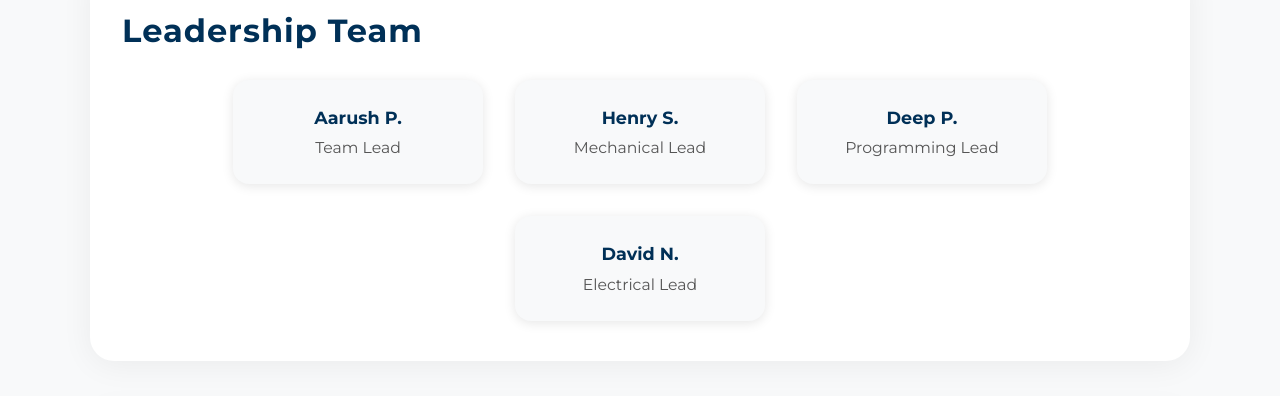
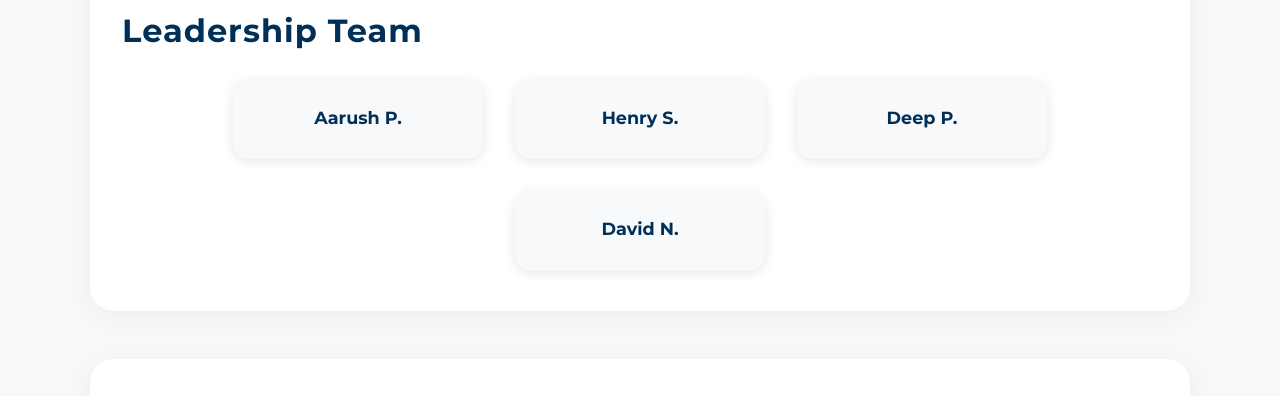
Before and after one commit to AarushX/test_gtri3d, a plain HTML site: page index.html in a window 1280 px wide. Shown: the part 1300-1696 px from the top of the page. Drawn offline with Linux system fonts and the light colour scheme.

Commit message:
Update index.html

```diff
--- a/index.html
+++ b/index.html
@@ -311,19 +311,19 @@
     <div class="leadership-list">
       <div class="leader-card">
         <h4>Aarush P.</h4>
-        <p>Team Lead</p>
+<!--         <p>Team Lead</p> -->
       </div>
       <div class="leader-card">
         <h4>Henry S.</h4>
-        <p>Mechanical Lead</p>
+<!--         <p>Mechanical Lead</p> -->
       </div>
       <div class="leader-card">
         <h4>Deep P.</h4>
-        <p>Programming Lead</p>
+<!--         <p>Programming Lead</p> -->
       </div>
       <div class="leader-card">
         <h4>David N.</h4>
-        <p>Electrical Lead</p>
+<!--         <p>Electrical Lead</p> -->
       </div>
     </div>
   </section>
```
